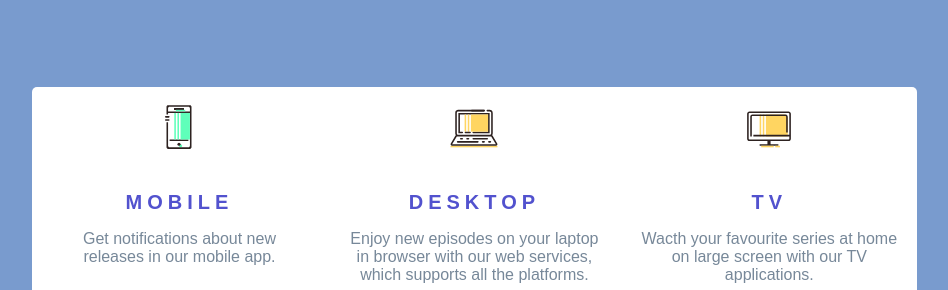
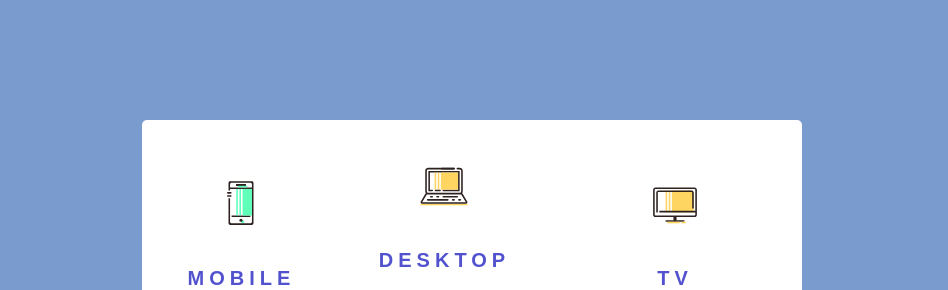
Before and after one commit to olaniyimercy/Assignment, a plain HTML site: page index.html in a window 1280 px wide. Shown: the part 83-373 px from the top of the page, without its empty margins (176-1124 px from the left). Drawn offline with Linux system fonts and the light colour scheme.

Commit message:
i made a relevant changes

```diff
--- a/index.html
+++ b/index.html
@@ -6,12 +6,10 @@
     <meta name="viewport" content="width=device-width, initial-scale=1.0" />
     <title>Advertisement</title>
     <link rel="stylesheet" href="styles/styles.css" />
-  </head>
-  <body>
-    <div style="margin: 170px"></div>
-    <div class="box-1">
-      <div class="box-left">
-        <a href="#" style="text-decoration: none;">
+<body>
+  <div class="container">
+      <div class="main">
+        <div>
         <img
           src="images/device.svg"
           alt="mobile phone"
@@ -24,10 +22,10 @@
           releases in our mobile app.
         </p>
         <p class="footer"><sup id="dollar" >$</sup>10 <small id="least">/ month</small></p>
-      </div></a>
+        </div>
+      </div>
 
-<div class="box-middle">
-  <a href="#" style="text-decoration: none;">
+      <div class="main">
         <img src="images/laptop.svg" alt="laptop" width="50px" height="50px" />
         <br /><br />
         <h2 class="headings">DESKTOP</h2>
@@ -37,12 +35,10 @@
           which supports all the platforms.
         </p>
         <p class="footer"><sup id="dollar">$</sup>15 <small id="least">/ month</small></p>
-</div></a>
+      </div>
 
-
-<div class="box-right">
-    <a href="#" style="text-decoration: none;">
-      <img src="images/monitor.svg" alt="monitor" width="50px" height="50px" />
+<div class="main">
+    <img src="images/monitor.svg" alt="monitor" width="50px" height="50px" />
       <br /><br />
       <h2 class="headings">TV</h2>
       <p class="paragraph">
@@ -52,8 +48,7 @@
       </p>
       <div class="footer">
         <p><sup id="dollar">$</sup>20 <small id="least">/ month</small></p>
-      </div>
-    </a>
-    </div>
+  </div>
+</div>
   </body>
 </html>
--- a/styles/styles.css
+++ b/styles/styles.css
@@ -1,61 +1,31 @@
 body{
     background-color: #799bce;
-}
-
-.box-1{
-     display: block;
-     margin-left: 200px ;
-     width: 70%;
-     border-radius: 5px;
-     box-sizing: border-box;
-     display: flex;
+    display: flex;
+    justify-content: center;
+    align-items: center;
+    height: 100vh;
+    width: 100vw;
 
 }
 
-.box-left{
-    float: left;
-    width: 50%;
-    height: 280px;
-    background: white;
-    text-align: center;
-    position: relative;
-    border-top-left-radius: 5px;
-    border-bottom-left-radius: 5px;
-    padding-top: 15px;
+.container{
+     background-color: white;
+     width: 50%;
+     height: 50%;
+     align-items: center;
+     display: flex;
+     justify-content: center;
+     text-align:center;
+     border-radius: 5px;
+     margin: 10px 5px;
+     padding: 5px 10px;
 }
 
-.box-middle{
-    float: left;
-    width: 50%;
-    height: 280px;
-    background: white;
-    text-align: center;
-    position: relative;
-    padding-top: 15px;
-}
 
-.box-right{
-    float: left;
-    width: 50%;
-    height: 280px;
-    background: white;
-    text-align: center;
-    position: relative;
-    padding-top: 15px;
-    border-top-right-radius: 5px;
-    border-bottom-right-radius: 5px;
-}
-
-.box-right:hover{
+.main:hover{
     background-color: rgb(211, 211, 211);
-}
-
-.box-middle:hover{
-    background-color: rgb(211, 211, 211);
-}
-
-.box-left:hover{
-    background-color: rgb(211, 211, 211);
+    border-radius: 5px;
+    cursor: pointer;
 }
 
 .headings{
@@ -68,6 +38,7 @@ body{
 .paragraph{
     color:lightslategrey;
     font-family: sans-serif;
+    margin: 5px;
 }
 
 .footer{
```
